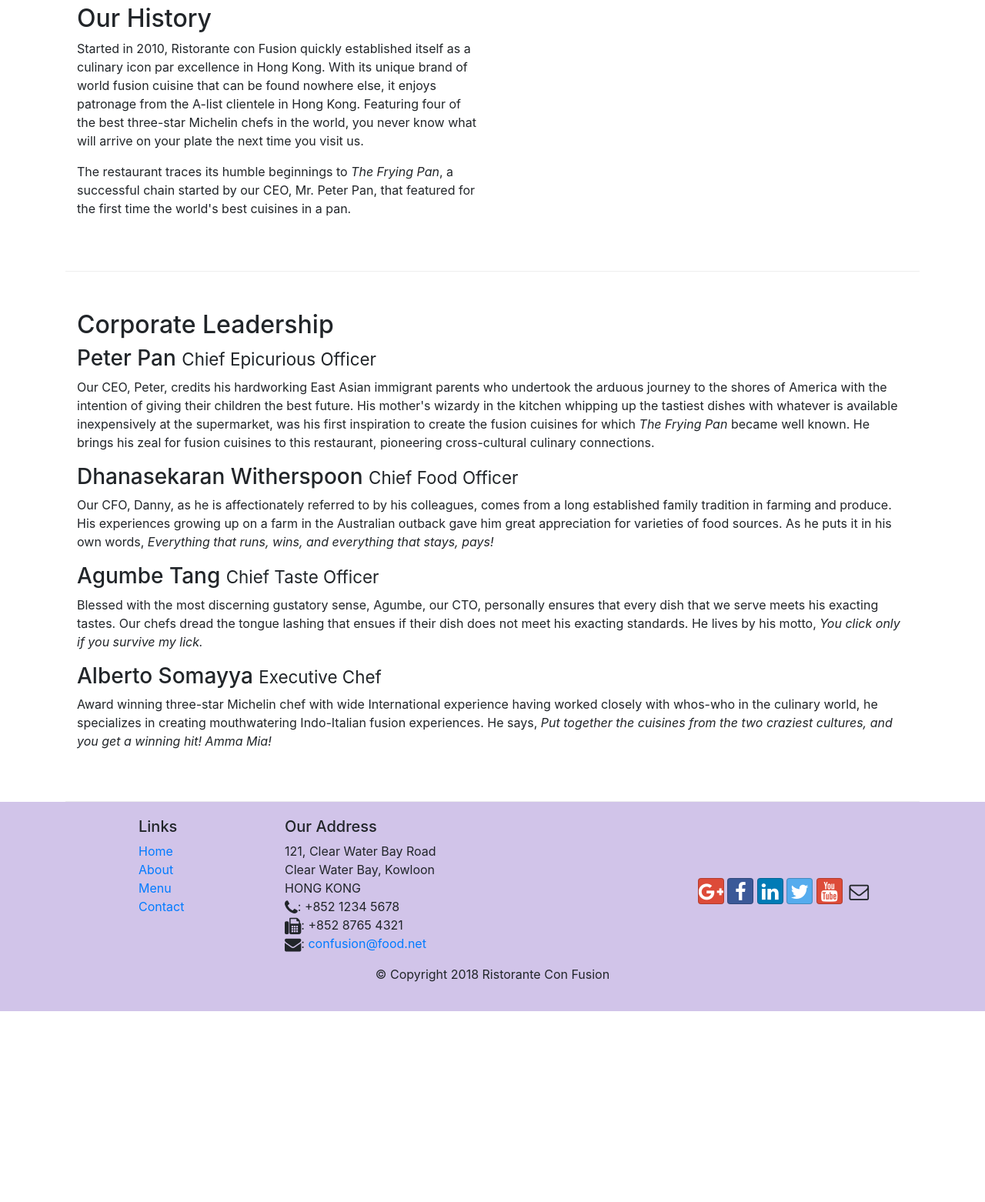
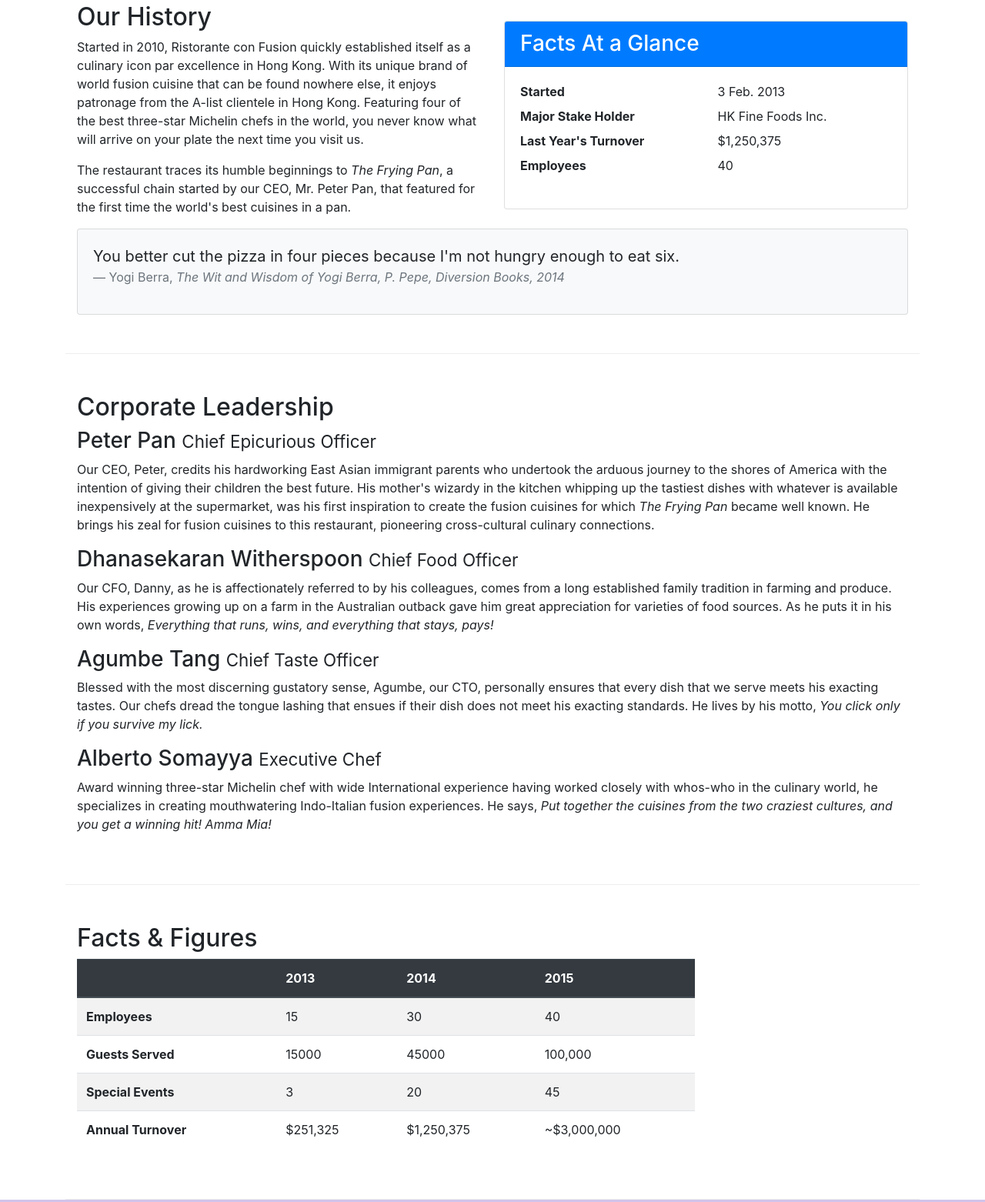
Before and after one commit to MichelleBudri/bootstrap-project, a website: page aboutus.html in a window 1280 px wide. Shown: the part 488-2050 px from the top of the page at 77% size. Before the commit the page ends 1802 px from the top, so only its background shows below. Drawn offline with nearby package versions, Linux system fonts and the light colour scheme.

Commit message:
Tables and Cards

```diff
--- a/aboutus.html
+++ b/aboutus.html
@@ -28,10 +28,13 @@
                 <ul class="navbar-nav mr-auto"></ul>
             </div>
             <ul class="navbar-nav mr-auto">
-                <li class="nav-item"><a class="nav-link" href="./index.html"><span class="fa fa-home fa-lg"></span> Home</a></li>
-                <li class="nav-item active"><a class="nav-link" href="#"><span class="fa fa-info fa-lg"></span> About</a></li>
+                <li class="nav-item"><a class="nav-link" href="./index.html"><span class="fa fa-home fa-lg"></span>
+                        Home</a></li>
+                <li class="nav-item active"><a class="nav-link" href="#"><span class="fa fa-info fa-lg"></span>
+                        About</a></li>
                 <li class="nav-item"><a class="nav-link" href="#"><span class="fa fa-list fa-lg"></span> Menu</a></li>
-                <li class="nav-item"><a class="nav-link" href="./contactus.html"><span class="fa fa-address-card fa-lg"></span> Contact</a></li>
+                <li class="nav-item"><a class="nav-link" href="./contactus.html"><span
+                            class="fa fa-address-card fa-lg"></span> Contact</a></li>
             </ul>
         </div>
     </nav>
@@ -72,7 +75,34 @@
                 <p>The restaurant traces its humble beginnings to <em>The Frying Pan</em>, a successful chain started by
                     our CEO, Mr. Peter Pan, that featured for the first time the world's best cuisines in a pan.</p>
             </div>
-            <div>
+            <div class="col-12 col-sm-6">
+                <div class="card">
+                    <h3 class="card-header bg-primary text-white">Facts At a Glance</h3>
+                    <div class="card-body">
+                        <dl class="row">
+                            <dt class="col-6">Started</dt>
+                            <dd class="col-6">3 Feb. 2013</dd>
+                            <dt class="col-6">Major Stake Holder</dt>
+                            <dd class="col-6">HK Fine Foods Inc.</dd>
+                            <dt class="col-6">Last Year's Turnover</dt>
+                            <dd class="col-6">$1,250,375</dd>
+                            <dt class="col-6">Employees</dt>
+                            <dd class="col-6">40</dd>
+                        </dl>
+                    </div>
+                </div>
+            </div>
+            <div class="col-12">
+                <div class="card card-body bg-light">
+                    <blockquote class="blockquote">
+                        <p class="mb-0">You better cut the pizza in four pieces because
+                            I'm not hungry enough to eat six.</p>
+                        <footer class="blockquote-footer">Yogi Berra,
+                            <cite title="Source Title">The Wit and Wisdom of Yogi Berra,
+                                P. Pepe, Diversion Books, 2014</cite>
+                        </footer>
+                    </blockquote>
+                </div>
             </div>
         </div>
 
@@ -108,7 +138,52 @@
                         winning hit! Amma Mia!</em></p>
             </div>
         </div>
+        <div class="row row-content">
+            <div class="col-12 col-sm-9">
+                <h2>Facts &amp; Figures</h2>
+                <div class="table-responsive">
+                    <table class="table table-striped">
+                        <thead class="thead-dark">
+                            <tr>
+                                <th>&nbsp;</th>
+                                <th>2013</th>
+                                <th>2014</th>
+                                <th>2015</th>
+                            </tr>
+                        </thead>
+                        <tbody>
+                            <tr>
+                                <th>Employees</th>
+                                <td>15</td>
+                                <td>30</td>
+                                <td>40</td>
+                            </tr>
+                            <tr>
+                                <th>Guests Served</th>
+                                <td>15000</td>
+                                <td>45000</td>
+                                <td>100,000</td>
+                            </tr>
+                            <tr>
+                                <th>Special Events</th>
+                                <td>3</td>
+                                <td>20</td>
+                                <td>45</td>
+                            </tr>
+                            <tr>
+                                <th>Annual Turnover</th>
+                                <td>$251,325</td>
+                                <td>$1,250,375</td>
+                                <td>~$3,000,000</td>
+                            </tr>
+                        </tbody>
+                    </table>
+                </div>
+            </div>
+            <div class="col-12 col-sm-3">
 
+            </div>
+        </div>
     </div>
 
     <footer class="footer">
@@ -136,11 +211,16 @@
                 </div>
                 <div class="col-12 col-sm-4 align-self-center">
                     <div class="text-center">
-                        <a class="btn btn-social-icon btn-google" href="http://google.com/+"><i class="fa fa-google-plus"></i></a>
-                        <a class="btn btn-social-icon btn-facebook" href="http://www.facebook.com/profile.php?id="><i class="fa fa-facebook"></i></a>
-                        <a class="btn btn-social-icon btn-linkedin" href="http://www.linkedin.com/in/"><i class="fa fa-linkedin"></i></a>
-                        <a class="btn btn-social-icon btn-twitter" href="http://twitter.com/"><i class="fa fa-twitter"></i></a>
-                        <a class="btn btn-social-icon btn-google" href="http://youtube.com/"><i class="fa fa-youtube"></i></a>
+                        <a class="btn btn-social-icon btn-google" href="http://google.com/+"><i
+                                class="fa fa-google-plus"></i></a>
+                        <a class="btn btn-social-icon btn-facebook" href="http://www.facebook.com/profile.php?id="><i
+                                class="fa fa-facebook"></i></a>
+                        <a class="btn btn-social-icon btn-linkedin" href="http://www.linkedin.com/in/"><i
+                                class="fa fa-linkedin"></i></a>
+                        <a class="btn btn-social-icon btn-twitter" href="http://twitter.com/"><i
+                                class="fa fa-twitter"></i></a>
+                        <a class="btn btn-social-icon btn-google" href="http://youtube.com/"><i
+                                class="fa fa-youtube"></i></a>
                         <a class="btn btn-social-icon" href="mailto:"><i class="fa fa-envelope-o"></i></a>
                     </div>
                 </div>
```
